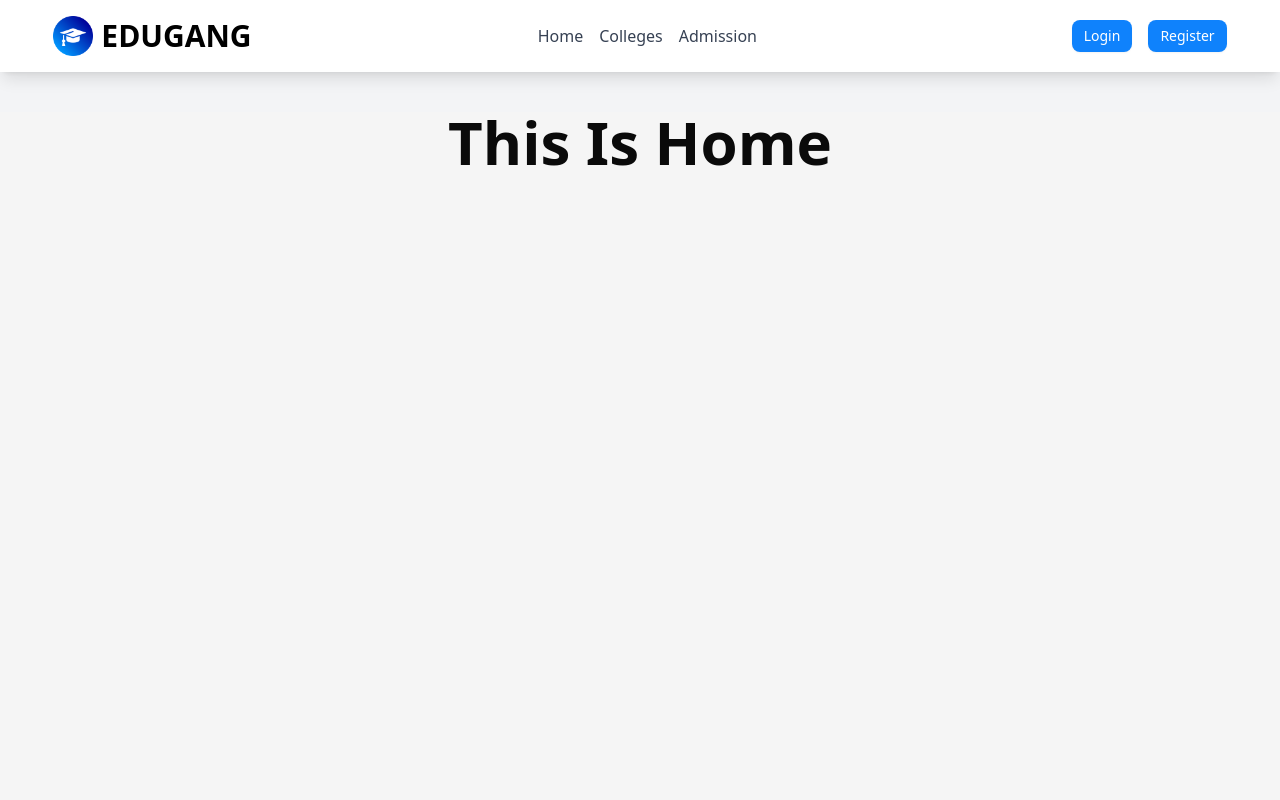
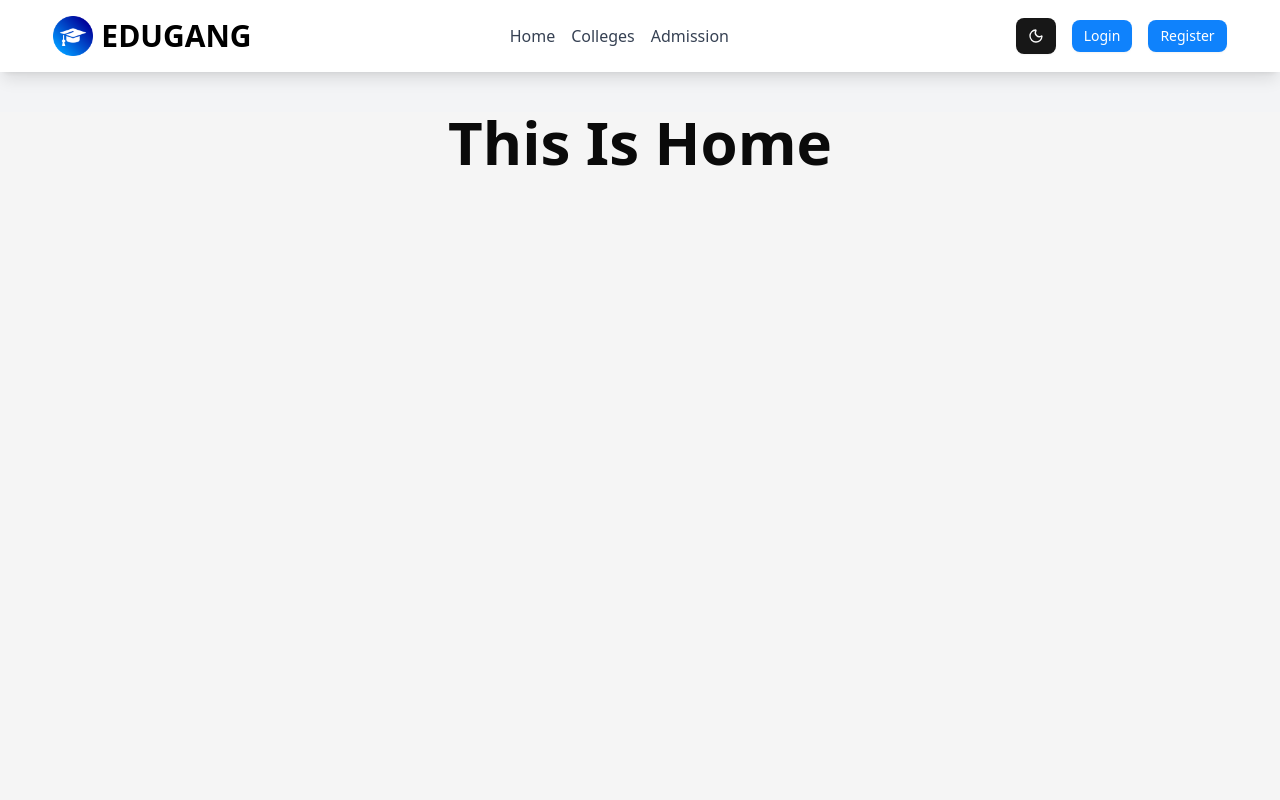
Before and after one commit to sayed725/Next-js-Practice, a Next.js app: page / in a window 1280 px wide. Shown: the top 800 px of the page. Built offline with nearby package versions, Linux system fonts and the light colour scheme; no server answers.

Commit message:
added theme toggler bt colors need to fixed in dark mode from root layout

```diff
--- a/src/app/globals.css
+++ b/src/app/globals.css
@@ -1,5 +1,7 @@
 @import "tailwindcss";
 @import "tw-animate-css";
+@custom-variant dark (&:where(.dark, .dark *));
+
 
 @custom-variant dark (&:is(.dark *));
 
--- a/src/app/layout.js
+++ b/src/app/layout.js
@@ -1,11 +1,9 @@
-// "use client";
-
 import { Geist, Geist_Mono } from "next/font/google";
 import "./globals.css";
 import { ClerkProvider } from "@clerk/nextjs";
 import Navbar from "@/components/shared/navbar";
 import Footer from "@/components/shared/footer";
-
+import { ThemeProvider } from "@/context/ThemeContext";
 
 const geistSans = Geist({
   variable: "--font-geist-sans",
@@ -25,13 +23,17 @@ export const metadata = {
 export default function RootLayout({ children }) {
   return (
     <ClerkProvider>
-      <html lang="en">
+    <ThemeProvider>
+        <html lang="en">
         <body className="bg-gray-100">
           <Navbar />
-          <main className="max-w-7xl mx-auto">{children}</main>
+          <main className="max-w-7xl mx-auto">
+           {children}
+          </main>
           <Footer />
         </body>
       </html>
+    </ThemeProvider>
     </ClerkProvider>
   );
 }
--- /dev/null
+++ b/src/components/ThemeSwitcher.js
@@ -0,0 +1,17 @@
+"use client"
+import { useTheme } from "@/context/ThemeContext";
+import React from "react";
+import { Button } from "./ui/button";
+import { MoonIcon, SunIcon } from "lucide-react";
+
+export const ThemeSwitcher = () => {
+  const { theme, toggleTheme } = useTheme();
+
+  return (
+    <Button
+        onClick={toggleTheme}
+     className=" ">
+      {theme === "light" ? <MoonIcon size={6} /> : <SunIcon size={6} />}
+    </Button>
+  );
+};
--- a/src/components/shared/navbar.jsx
+++ b/src/components/shared/navbar.jsx
@@ -3,7 +3,6 @@ import { SignedIn, SignedOut, SignOutButton, useUser } from "@clerk/nextjs";
 import Link from "next/link";
 import { useState } from "react";
 import { FaBars, FaTimes } from "react-icons/fa";
-import { IoIosSearch, IoMdLogOut } from "react-icons/io";
 import { Button } from "@/components/ui/button";
 import { GoSignOut } from "react-icons/go";
 import { CgProfile } from "react-icons/cg";
@@ -23,6 +22,7 @@ import {
   DropdownMenuSeparator,
   DropdownMenuTrigger,
 } from "@/components/ui/dropdown-menu";
+import { ThemeSwitcher } from "../ThemeSwitcher";
 
 export default function Navbar() {
   const { user } = useUser();
@@ -33,7 +33,7 @@ export default function Navbar() {
   const toggleMenu = () => setIsOpen(!isOpen);
 
   return (
-    <nav className="bg-white text-black shadow-lg sticky top-0 z-10">
+    <nav className="bg-white text-black shadow-lg sticky top-0 z-10 dark:bg-black dark:text-white">
       <div className="mx-auto w-11/12 py-4 flex justify-between  items-center">
         {/* Logo */}
         <Link href="/" className="flex items-center gap-2 cursor-pointer">
@@ -79,6 +79,9 @@ export default function Navbar() {
 
           {/* Right-Aligned Auth Buttons */}
           <div className="flex items-center space-x-4">
+            <ThemeSwitcher />
+
+
             <SignedOut>
               <Button
                 asChild
--- /dev/null
+++ b/src/context/ThemeContext.js
@@ -0,0 +1,53 @@
+"use client"
+
+const { createContext, useState, useEffect, useContext } = require("react");
+
+const ThemeContext = createContext(undefined)
+
+export function ThemeProvider({ children}) {
+
+    const [theme, setTheme] = useState(()=>{
+        if ( typeof window !== "undefined"){
+            // return localStorage.getItem("theme") || "light";
+
+            const storedTheme = localStorage.getItem('theme')
+            return storedTheme === 'dark'? 'dark' : 'light'
+        }
+        return 'light'
+    })
+
+    useEffect(()=>{
+        if ( theme === 'dark' ){
+            document.documentElement.classList.add('dark')
+            localStorage.setItem('theme', 'dark')
+        } else {
+            document.documentElement.classList.remove('dark')
+            localStorage.setItem('theme', 'light')
+        }
+    },[theme])
+
+    const toggleTheme = ()=>{
+       setTheme((prevTheme) => (
+             prevTheme === 'light' ? 'dark': 'light'
+       ) )
+    }
+
+
+
+
+
+    return (
+        <ThemeContext.Provider value={ { theme,toggleTheme}}>
+            {children}
+        </ThemeContext.Provider>
+    )
+}
+
+export function useTheme(){
+    const context = useContext(ThemeContext);
+    if (context === undefined) {
+        throw new Error("useTheme must be used within a ThemeProvider");
+    }
+
+    return context;
+}
```
